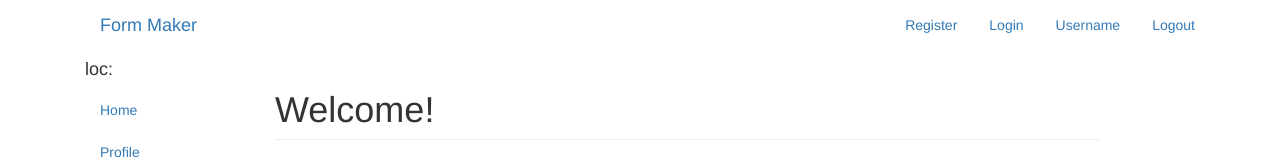
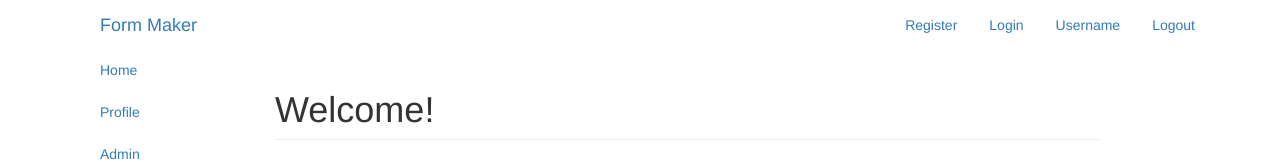
Before and after one commit to ZheyuJin/cs5610fall2015, a website: page public/assignment/index.html in a window 1280 px wide. Shown: the top 162 px of the page. Drawn offline with nearby package versions, Linux system fonts and the light colour scheme; some packages are replaced by stand-ins of ours.

Commit message:
remove location label

```diff
--- a/public/assignment/sidebar/sidebar.view.html
+++ b/public/assignment/sidebar/sidebar.view.html
@@ -1,5 +1,4 @@
 <div class="col-sm-3 col-md-2 " ng-controller="SidebarController">
-    <h4>loc: {{$location.url()}}</h4>
     <ul class="nav nav-pills nav-stacked">
         <li ng-class="{'active' : $location.url() == '/' }">
             <a href="#/home">Home</a>
```
